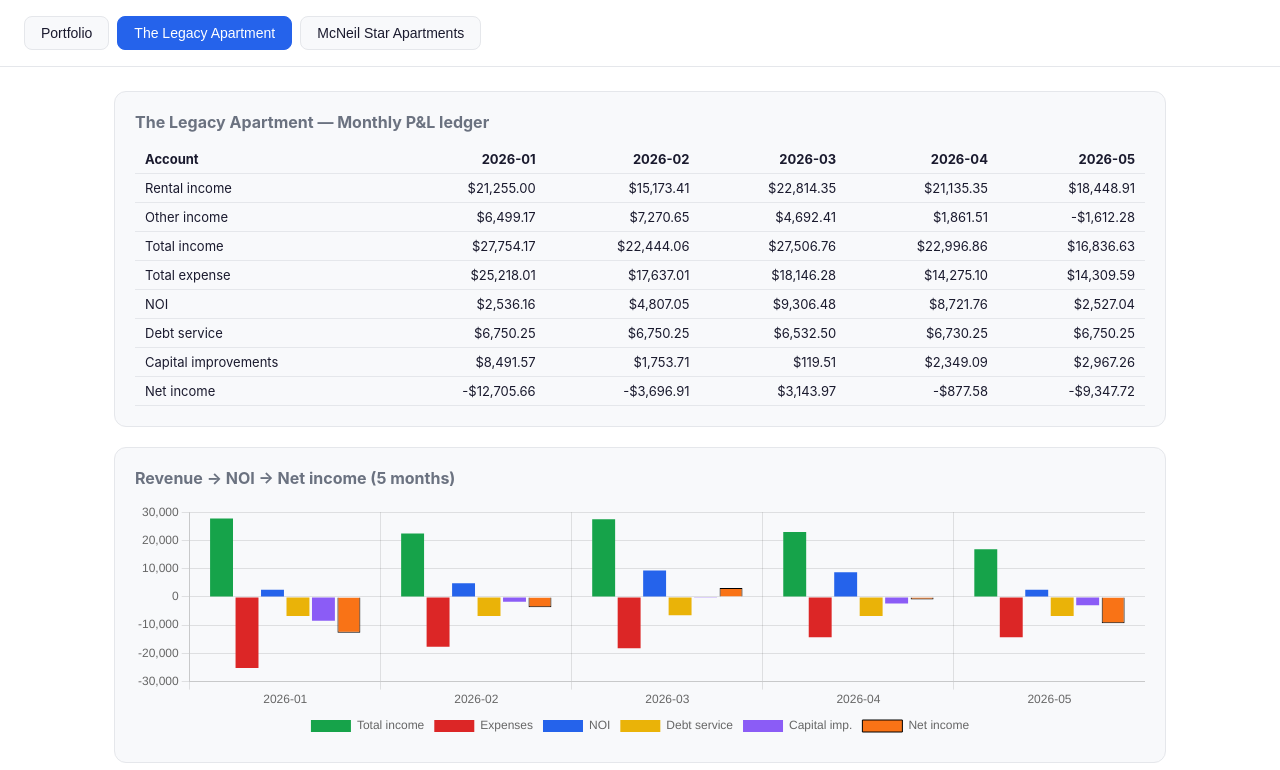
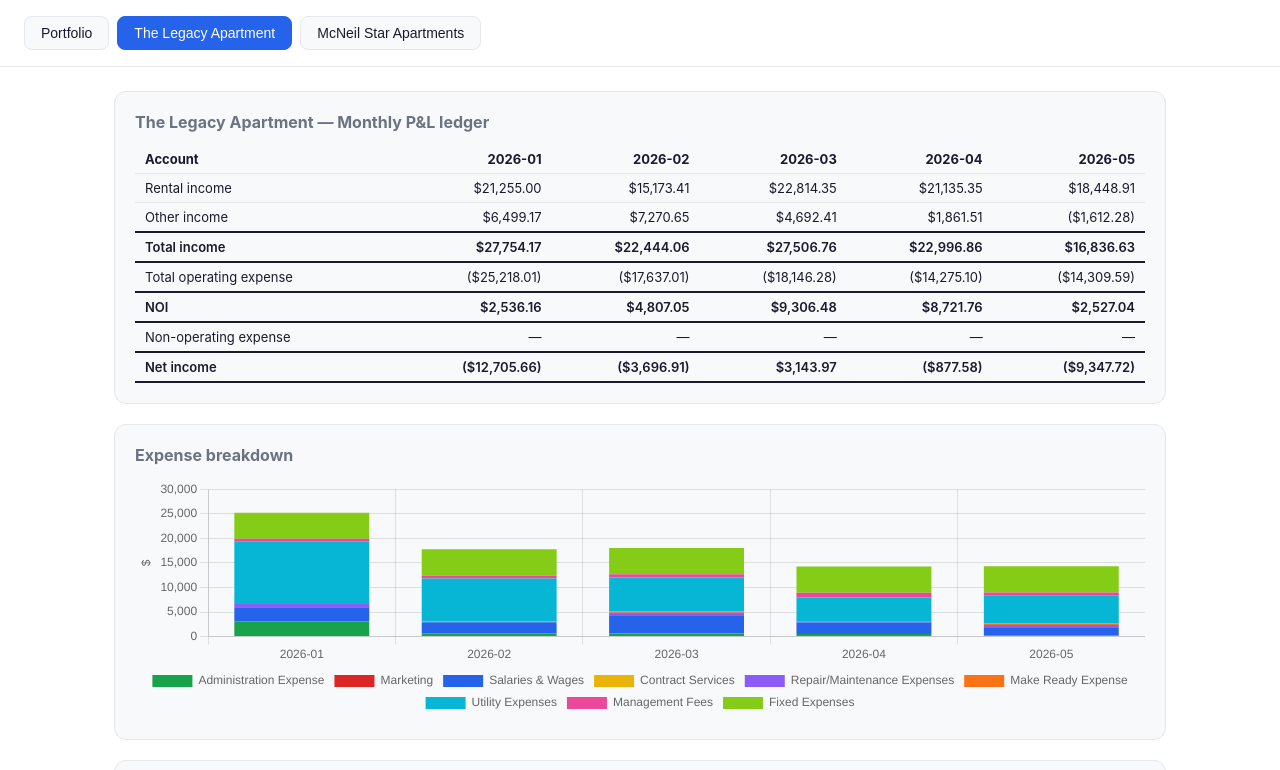
Before and after one commit to lonelysun1990/investment, a website with bundled scripts: page dashboard/index.html in a window 1280 px wide. Both pictures are taken after a click on the button "The Legacy Apartment". Shown: the top 770 px of the page. Built offline with nearby package versions, Linux system fonts and the light colour scheme.

Commit message:
fix: dashboard ledger/distribution-table formatting and cleanup
- money() renders negative values as ($X) brackets instead of -$X
- Ledger table: unified 'Non-operating expense' row (replacing
  Debt service + Capital improvements), 'Total expense' relabeled
  'Total operating expense', deduction rows always bracketed
  regardless of stored sign, Total income/NOI/Net income get a
  thicker-border row-highlight class marking them as the three
  waterfall-checkpoint status rows
- Removed the Revenue -> NOI -> Net income chart entirely (redundant
  with the ledger table)
- breakEvenOccupancy reads nonOperatingExpense.total
- Distribution history table: dropped the Dist / NOI % column,
  renamed 'Your share' -> 'Your distribution', 'Total property' ->
  'Total distribution'

```diff
--- a/dashboard/app.js
+++ b/dashboard/app.js
@@ -6,7 +6,8 @@ const navButtons = document.querySelectorAll("#nav button");
 function money(n, opts = {}) {
   if (n === null || n === undefined) return "\u2014";
   const dec = opts.decimals ?? 0;
-  return (n < 0 ? "-$" : "$") + Math.abs(n).toLocaleString("en-US", { maximumFractionDigits: dec, minimumFractionDigits: dec });
+  const formatted = Math.abs(n).toLocaleString("en-US", { maximumFractionDigits: dec, minimumFractionDigits: dec });
+  return n < 0 ? `($${formatted})` : `$${formatted}`;
 }
 
 function pct(n) {
@@ -61,24 +62,39 @@ function renderPortfolio() {
 
 // ── Per-deal helpers ──
 
+function moneyBracketed(n, opts = {}) {
+  if (n === null || n === undefined) return "—";
+  const dec = opts.decimals ?? 0;
+  const formatted = Math.abs(n).toLocaleString("en-US", { maximumFractionDigits: dec, minimumFractionDigits: dec });
+  return `($${formatted})`;
+}
+
 function pnlLedgerTable(records) {
   const months = sortedMonths(records);
   if (months.length === 0) return "<p>No monthly records yet.</p>";
   const rows = [
-    ["Rental income", (m) => records[m].income?.rental],
-    ["Other income", (m) => records[m].income?.other],
-    ["Total income", (m) => records[m].income?.total],
-    ["Total expense", (m) => records[m].expense?.total],
-    ["NOI", (m) => records[m].noi],
-    ["Debt service", (m) => records[m].debtService],
-    ["Capital improvements", (m) => records[m].capitalImprovements],
-    ["Net income", (m) => records[m].netIncome],
+    { label: "Rental income", getter: (m) => records[m].income?.rental },
+    { label: "Other income", getter: (m) => records[m].income?.other },
+    { label: "Total income", getter: (m) => records[m].income?.total, highlight: true },
+    { label: "Total operating expense", getter: (m) => records[m].expense?.total, alwaysBracket: true },
+    { label: "NOI", getter: (m) => records[m].noi, highlight: true },
+    { label: "Non-operating expense", getter: (m) => records[m].nonOperatingExpense?.total, alwaysBracket: true },
+    { label: "Net income", getter: (m) => records[m].netIncome, highlight: true },
   ];
   const header = `<tr><th>Account</th>${months.map((m) => `<th>${m}</th>`).join("")}</tr>`;
   const body = rows
-    .map(([label, getter]) => {
-      const cells = months.map((m) => `<td>${money(getter(m), { decimals: 2 })}</td>`).join("");
-      return `<tr><td class="row-label">${label}</td>${cells}</tr>`;
+    .map(({ label, getter, highlight, alwaysBracket }) => {
+      const cells = months
+        .map((m) => {
+          const value = getter(m);
+          const display = alwaysBracket
+            ? value == null ? "—" : moneyBracketed(value, { decimals: 2 })
+            : money(value, { decimals: 2 });
+          return `<td>${display}</td>`;
+        })
+        .join("");
+      const rowClass = highlight ? " class=\"row-highlight\"" : "";
+      return `<tr${rowClass}><td class="row-label">${label}</td>${cells}</tr>`;
     })
     .join("");
   return tableScrollWrapper(months.length, `<table>${header}${body}</table>`);
@@ -104,40 +120,6 @@ function destroyCharts() {
 }
 
 const CHART_COLORS = ["#16a34a", "#dc2626", "#2563eb", "#eab308", "#8b5cf6", "#f97316", "#06b6d4", "#ec4899", "#84cc16", "#6366f1", "#14b8a6", "#f43f5e"];
-
-function renderMonthlyWaterfallChart(canvasId, records) {
-  const months = sortedMonths(records);
-  if (months.length === 0) return;
-  const ctx = document.getElementById(canvasId).getContext("2d");
-  const incomeVals = months.map((m) => records[m].income?.total ?? 0);
-  const expenseVals = months.map((m) => -(records[m].expense?.total ?? 0));
-  const noiVals = months.map((m) => records[m].noi ?? 0);
-  const debtVals = months.map((m) => -(records[m].debtService ?? 0));
-  const capexVals = months.map((m) => -(records[m].capitalImprovements ?? 0));
-  const netVals = months.map((m) => records[m].netIncome ?? 0);
-
-  chartInstances.push(
-    new Chart(ctx, {
-      type: "bar",
-      data: {
-        labels: months,
-        datasets: [
-          { label: "Total income", data: incomeVals, backgroundColor: CHART_COLORS[0] },
-          { label: "Expenses", data: expenseVals, backgroundColor: CHART_COLORS[1] },
-          { label: "NOI", data: noiVals, backgroundColor: CHART_COLORS[2] },
-          { label: "Debt service", data: debtVals, backgroundColor: CHART_COLORS[3] },
-          { label: "Capital imp.", data: capexVals, backgroundColor: CHART_COLORS[4] },
-          { label: "Net income", data: netVals, backgroundColor: CHART_COLORS[5], borderColor: "#000", borderWidth: 1, type: "bar" },
-        ],
-      },
-      options: {
-        responsive: true,
-        maintainAspectRatio: false,
-        plugins: { legend: { position: "bottom" } },
-      },
-    })
-  );
-}
 
 function renderExpenseBreakdownChart(canvasId, records) {
   const months = sortedMonths(records);
@@ -254,7 +236,7 @@ function actualVsProjectionTable(dealSlug, records) {
 function breakEvenOccupancy(record) {
   if (!record.occupancyPct || !record.income?.rental || record.occupancyPct === 0) return null;
   const rentalIncomePerOccupancyPoint = record.income.rental / record.occupancyPct;
-  const fixedOutflow = (record.expense?.total ?? 0) + (record.debtService ?? 0) + (record.capitalImprovements ?? 0);
+  const fixedOutflow = (record.expense?.total ?? 0) + (record.nonOperatingExpense?.total ?? 0);
   const otherIncome = record.income?.other ?? 0;
   const noiBreakEvenPct = ((record.expense?.total ?? 0) - otherIncome) / rentalIncomePerOccupancyPoint;
   const netIncomeBreakEvenPct = (fixedOutflow - otherIncome) / rentalIncomePerOccupancyPoint;
@@ -294,7 +276,6 @@ function investorCashFlowCard(dealSlug, records) {
     ? `<tr><td colspan="5">No distributions recorded yet.</td></tr>`
     : distData.map((d) => {
         const qNoi = quarterlyNoi[d.date];
-        const distRatio = qNoi && d.totalDistribution != null ? pct(Math.round(d.totalDistribution / qNoi * 1000) / 10) : "\u2014";
         const yourNoiShare = qNoi ? Math.round(qNoi * (ownershipPct / 100) * 100) / 100 : null;
         return `<tr>
           <td>${d.date}</td>
@@ -302,7 +283,6 @@ function investorCashFlowCard(dealSlug, records) {
           <td>${money(d.totalDistribution)}</td>
           <td>${qNoi ? money(qNoi) : "\u2014"}</td>
           <td>${yourNoiShare ? money(yourNoiShare) : "\u2014"}</td>
-          <td>${distRatio}</td>
         </tr>`;
       }).join("");
 
@@ -319,7 +299,7 @@ function investorCashFlowCard(dealSlug, records) {
     <div style="height:240px"><canvas id="distchart-${dealSlug}"></canvas></div>
     <h3>Distribution history</h3>
     <div style="overflow-x:auto;max-width:100%"><table>
-      <tr><th>Period</th><th>Your share</th><th>Total property</th><th>Quarterly NOI</th><th>Your NOI share</th><th>Dist / NOI %</th></tr>
+      <tr><th>Period</th><th>Your distribution</th><th>Total distribution</th><th>Quarterly NOI</th><th>Your NOI share</th></tr>
       ${distRows}
     </table></div>
     <p style="font-size:12px;color:var(--muted);margin-top:8px">Total property distribution is the sponsor-reported total for that period (shown as — when not yet available). Dist/NOI % = how much of quarterly NOI is distributed to investors. A 40–60% ratio is typical (rest goes to debt service, capex, and reserves).</p>
@@ -340,7 +320,6 @@ function renderDealView(dealSlug) {
 
   root.innerHTML = `
     <div class="card"><h2>${DEAL_LABELS[dealSlug]} \u2014 Monthly P&L ledger</h2>${pnlLedgerTable(records)}</div>
-    <div class="card"><h2>Revenue \u2192 NOI \u2192 Net income (${nMonths} months)</h2>${chartScrollWrapper(nMonths, `<canvas id="waterfall-${dealSlug}"></canvas>`)}</div>
     <div class="card"><h2>Expense breakdown</h2>${chartScrollWrapper(nMonths, `<canvas id="expenses-${dealSlug}"></canvas>`)}</div>
     <div class="card"><h2>Occupancy & rental income</h2>${chartScrollWrapper(nMonths, `<canvas id="occupancy-${dealSlug}"></canvas>`)}</div>
     <div class="card"><h2>Break-even occupancy</h2>
@@ -357,7 +336,6 @@ function renderDealView(dealSlug) {
   `;
 
   destroyCharts();
-  renderMonthlyWaterfallChart(`waterfall-${dealSlug}`, records);
   renderExpenseBreakdownChart(`expenses-${dealSlug}`, records);
   renderOccupancyOverlayChart(`occupancy-${dealSlug}`, records);
   renderDistributionChart(`distchart-${dealSlug}`, records, distData, derived.ownershipPct);
--- a/dashboard/styles.css
+++ b/dashboard/styles.css
@@ -39,3 +39,4 @@ table { width: 100%; border-collapse: collapse; font-size: 13px; }
 th, td { text-align: right; padding: 6px 10px; border-bottom: 1px solid var(--border); }
 th:first-child, td:first-child { text-align: left; }
 .flag-low-confidence { color: var(--loss); font-size: 11px; }
+tr.row-highlight td { border-top: 2px solid var(--fg); border-bottom: 2px solid var(--fg); font-weight: 600; }
```
